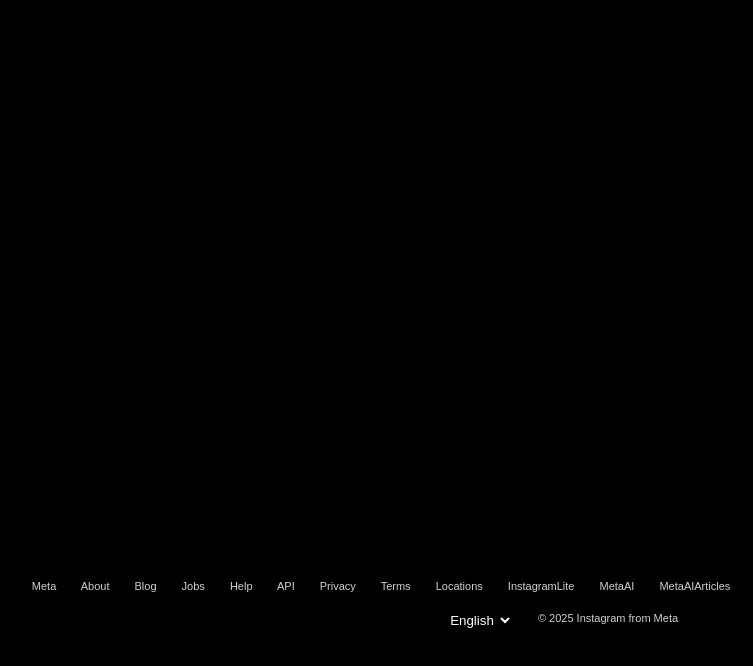
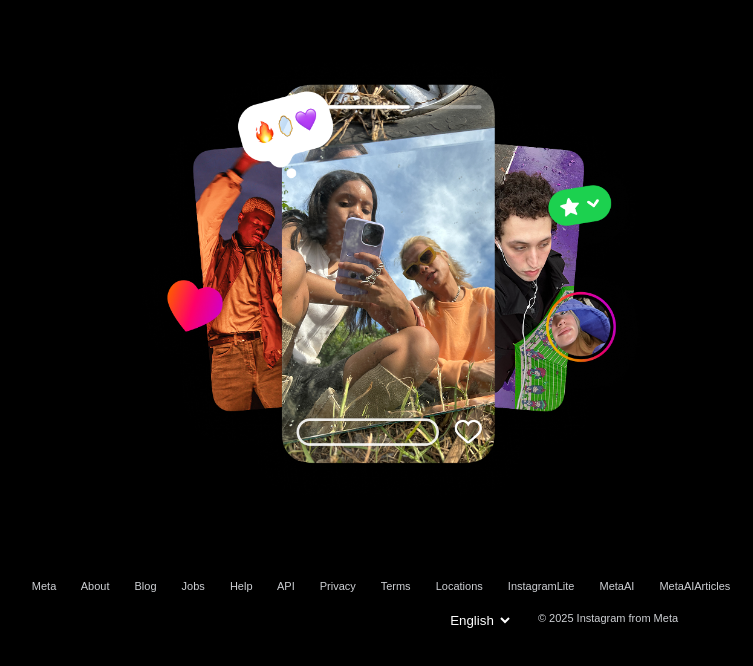
Before and after one commit to DeepakCoder001/firstproject, a plain HTML site: page index.html in a window 1280 px wide. Shown: the full height of the page, 97-850 px from the left. Drawn offline with Linux system fonts and the light colour scheme; a web font is replaced by a local one.

Commit message:
Update index.html

```diff
--- a/index.html
+++ b/index.html
@@ -190,7 +190,7 @@
 
 <body>
     <div class="img-1">
-        <img src="../task/landing-3x (1).png" alt="">
+        <img src="./landing-3x (1).png" alt="">
     </div>
     <div class="inp">
         <h1>Instagrami</h1>
```
